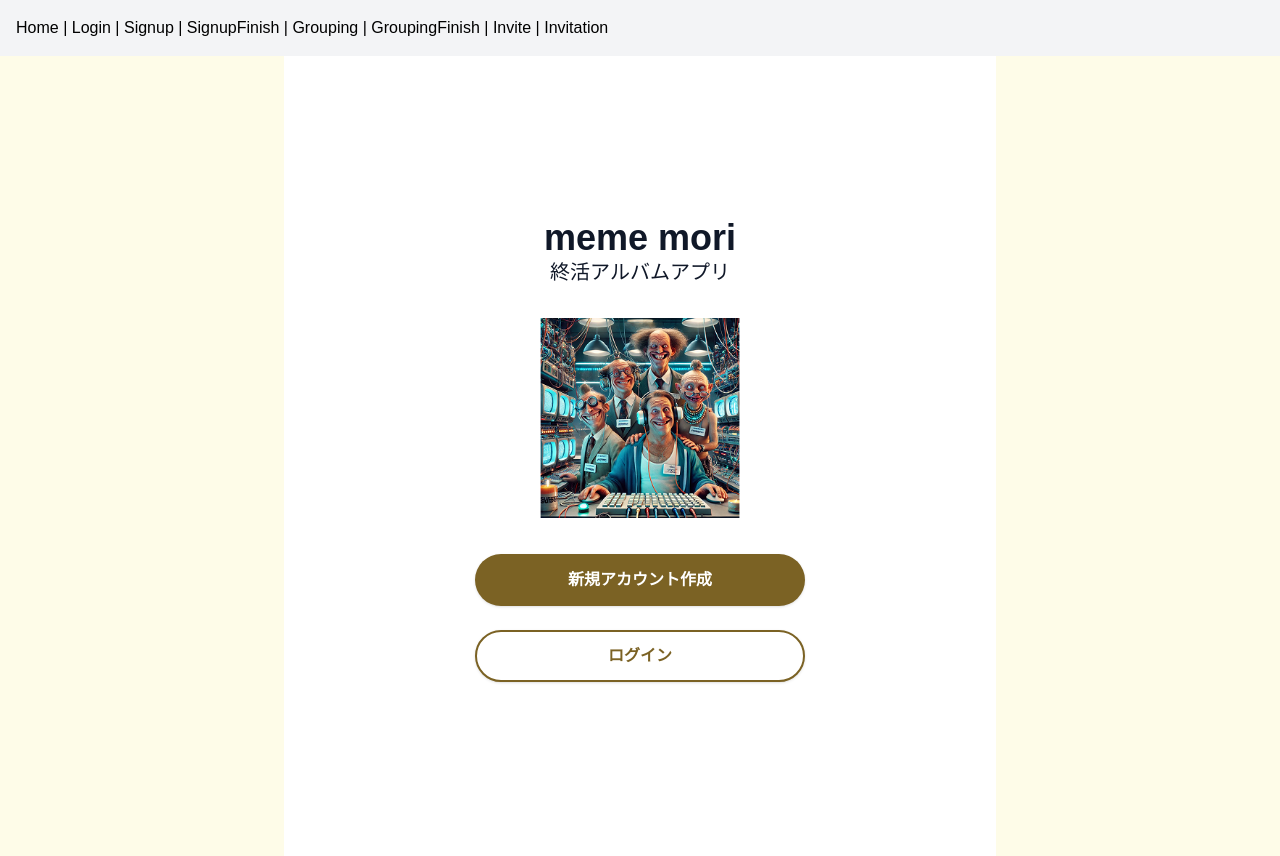
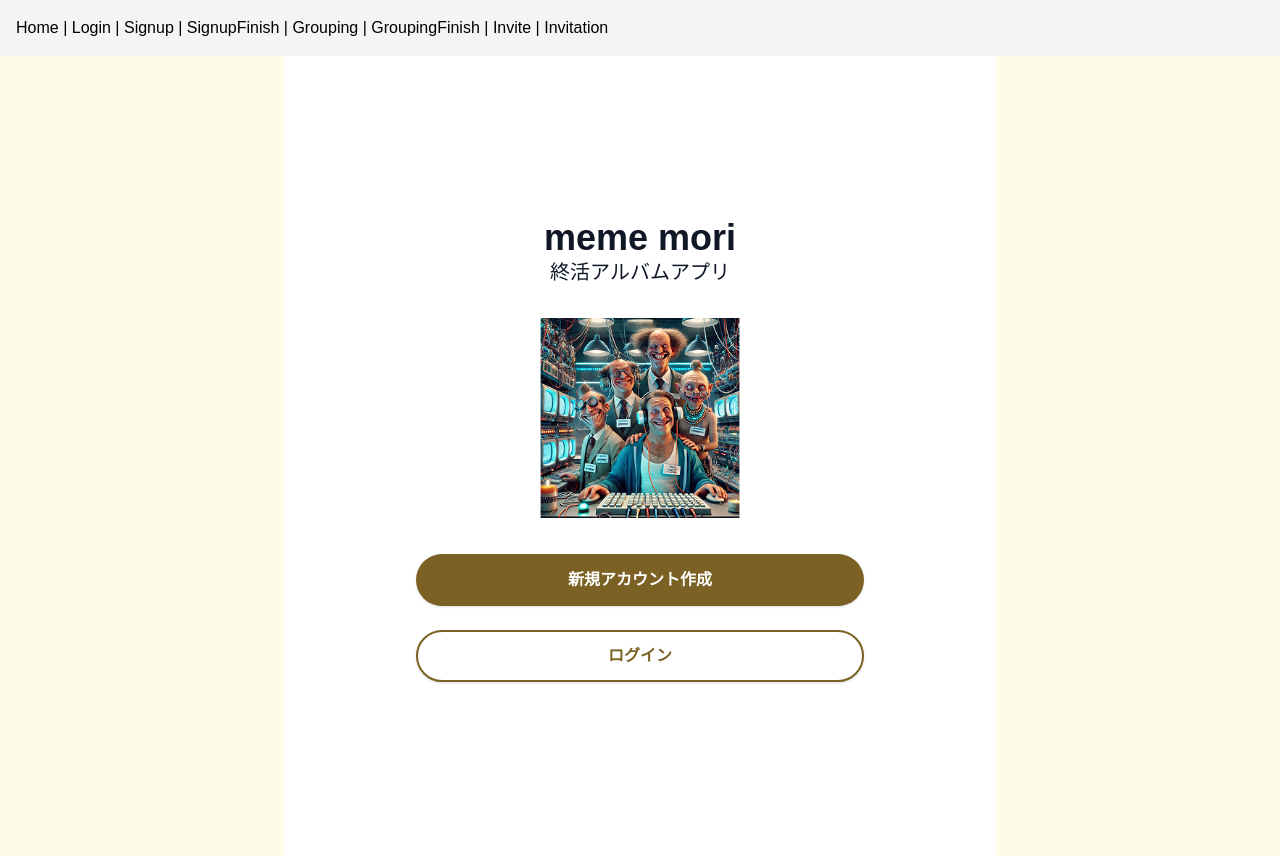
Before and after one commit to MasanoriMatsuda-SB/ending_collection_frontend, a Next.js app: page / in a window 1280 px wide. Built offline with nearby package versions, Linux system fonts and the light colour scheme.

Commit message:
ボタンmax横幅修正

```diff
--- a/src/components/Button.tsx
+++ b/src/components/Button.tsx
@@ -33,7 +33,7 @@ const Button = ({
   const isMain = variant === "main";
 
   const baseStyle =
-    "w-full max-w-[330px] h-[52px] rounded-full font-bold text-center shadow transition-all duration-300 my-3";
+    "w-full max-w-md h-[52px] rounded-full font-bold text-center shadow transition-all duration-300 my-3";
 
   const mainStyle = {
     backgroundColor: "#7B6224",
```
